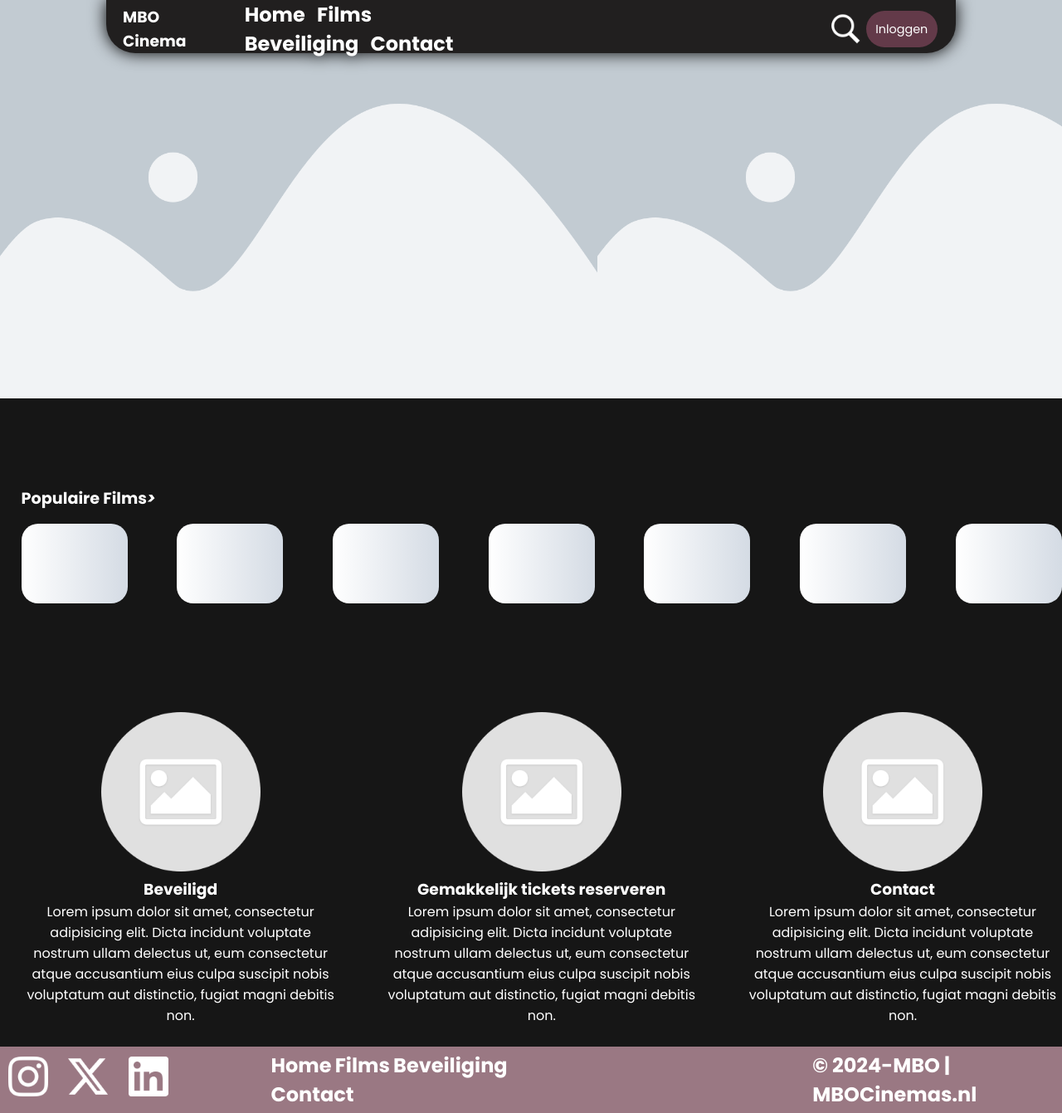
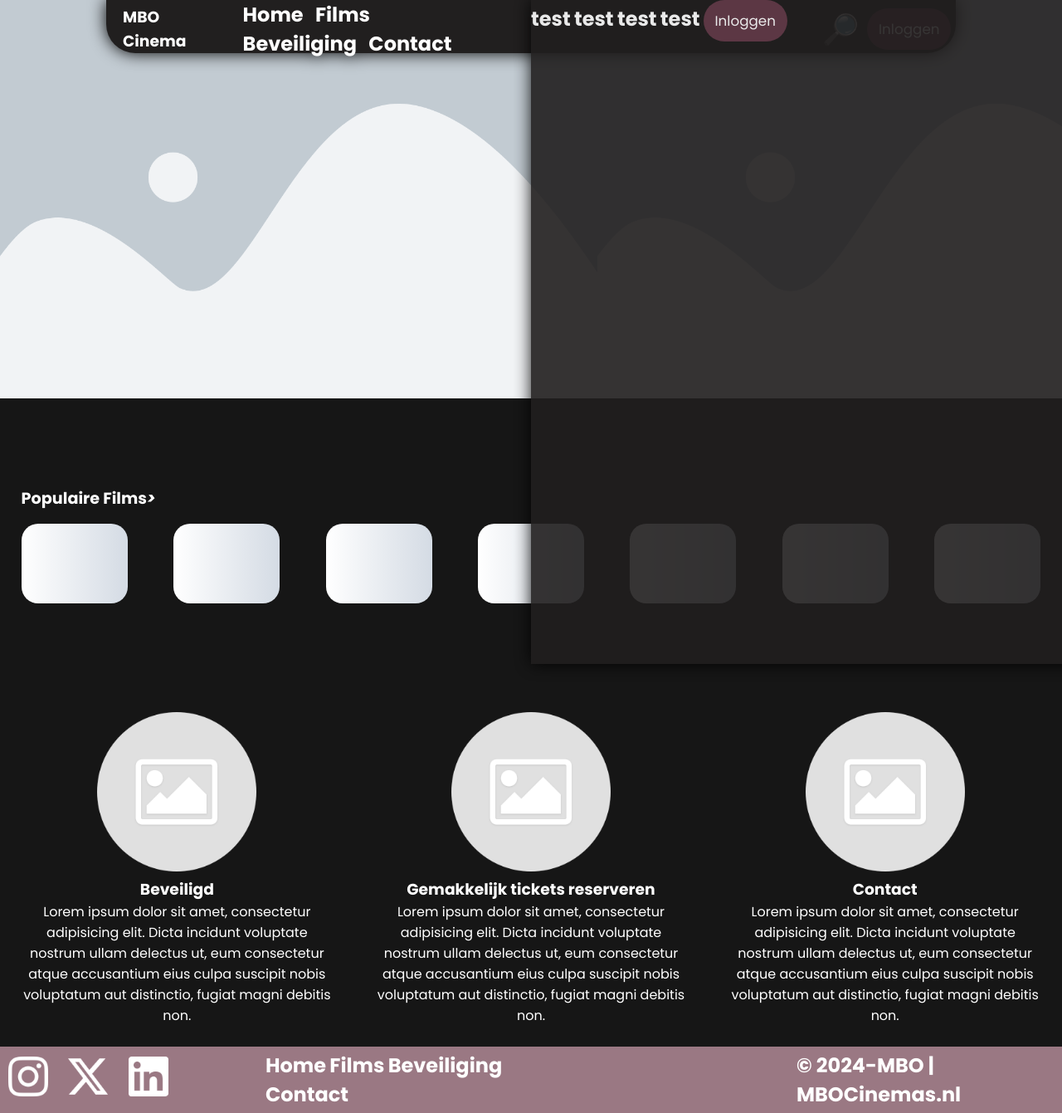
Before and after one commit to 6037685/MBO-cinema, a PHP site: page /Home.php in a window 1280 px wide. Shown: the whole page at 83% size. Run offline with PHP 8.4, Linux system fonts and the light colour scheme; some libraries are stand-ins or nearby versions.

Commit message:
Pagina Responsive + hamburger menu start

```diff
--- a/bioscoop/html/Css/styl.css
+++ b/bioscoop/html/Css/styl.css
@@ -7,15 +7,29 @@
     font-family: "Poppins", sans-serif;
 
 }
+
+h1{
+    color: white;
+}
+a{
+    color: white;
+    font-size: 1.5em;
+    text-decoration: none;
+    font-weight: bold;
+}
 p{
     color: white;
 }
 body{
     background-color: #161616;
-    display: grid;
-    grid-template-rows: auto 1fr auto;
     overflow-x: hidden;
 }
+
+
+/* Header */
+
+
+
 #headerBox{
     display: grid;
     justify-content: center;
@@ -31,10 +45,10 @@
     transform: translate(-50%);
 }
 
-button{
+#loginButton{
     background-color: #633a49;
     border: none;
-    font-size: .9em;
+    font-size: .7em;
     border-radius: 40px;
     color: white;
     width: 6em;
@@ -54,12 +68,27 @@
     padding-left: 20px;
     align-items: center;
 }
-#button{
-    font-size: 1em;
+
+#search{
+    font-size: 1.5em;
 }
+.menu article a:hover{
+    background-color: rgb(255, 255, 255);
+    border-radius: 20px;
+    color: black;
+}
+
 .menu a{
     padding: 5px;
 }
+
+
+/* Einde Header */
+
+
+/* Begin Main */
+
+
 .Placeholder{
     background-image: url('../img/Placeholder.png');
     background-color: white;
@@ -106,15 +135,7 @@
 #search-icon{
     width: 40px;
 }
-h1{
-    color: white;
-}
-a{
-    color: white;
-    font-size: 1.5em;
-    text-decoration: none;
-    font-weight: bold;
-}
+
 a:hover{
     color: aquamarine;
 }
@@ -247,20 +277,28 @@
     background-color: #4cafab;
 }
 
-@media (max-width: 768px) {
-    .content {
-        flex-direction: column;
-        align-items: center;
-    }
+/* Einde Contact */
 
-    .contact-info, .contact-form {
-        text-align: center;
-    }
+/* Overlay */
+.overlay{
+    z-index: 2;
+    background-color: #211f1f;
 
-    .maps {
-        width: 100%;
-    }
+    width: 100vw;
+    height: 100vh;
+    position: fixed;
+    left: 50%;
+    opacity: 90%;
+    filter: drop-shadow(0px 0px 10px #000000);
 }
+
+/* Einde Overlay */
+
+
+/* Login & Register Pagina */
+
+
+
 
 .split-section {
     display: flex;
--- a/bioscoop/html/Home.php
+++ b/bioscoop/html/Home.php
@@ -14,6 +14,9 @@
     <body>
             <?php
                     include_once 'header.php';
+            ?>
+            <?php
+                        require_once 'overlay.php'
             ?>
 <main>
     <Section class="Placeholder">
--- a/bioscoop/html/header.php
+++ b/bioscoop/html/header.php
@@ -2,7 +2,7 @@
             <header id="head">
                 <nav class="menu">
                     <h1>MBO<br>Cinema</h1>
-                    <article>
+                    <article id="menu-A">
                         <a href="home.php">Home</a>
                         <a href="#">Films</a>
                         <a href="#">Beveiliging</a>
@@ -10,8 +10,9 @@
                     </article>
                     <article></article>
                     <article></article>
-                        <img id="search-icon" src="img/Search.png" alt="Search icoon">
-                    <a id="button" href="login.php"><button>Inloggen</button></a>
+                        <a><lable id="search">&#x1F50E;&#xFE0E;</lable></a>
+                    <a id="loginWrapper" href="login.php"><button id="loginButton">Inloggen</button></a>
+                    <label id="hamburgerWrapper"><button id="loginButton">☰</button></label>
                 </nav>
             </header>
         </section>
--- a/bioscoop/html/login.php
+++ b/bioscoop/html/login.php
@@ -32,7 +32,7 @@
                         <button type="submit">Login</button>
                     </form>
                     <article class="register">
-                        <p><a href="#">Geen account? registreer nu</a></p>
+                        <p><a href="register.php">Geen account? registreer nu</a></p>
                     </article>
                 </article>
             </section>
--- /dev/null
+++ b/bioscoop/html/overlay.php
@@ -0,0 +1,7 @@
+<section class="overlay">
+    <a>test</a>
+    <a>test</a>
+    <a>test</a>
+    <a>test</a>
+    <a><button id="loginButton">Inloggen</button></a>
+</section>
```
Also changed, not shown: other parts of bioscoop/html/Css/styl.css (+144 -8 lines).
